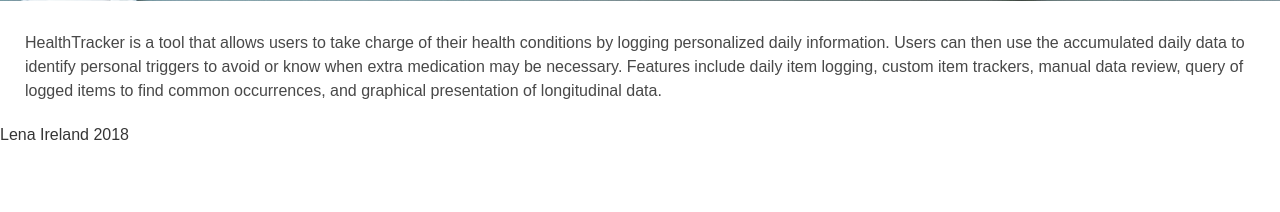
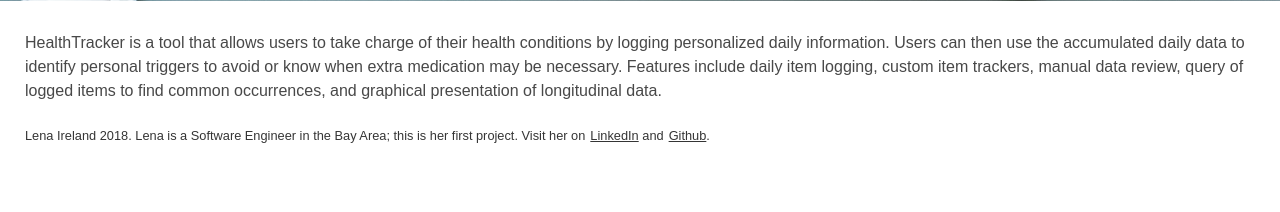
Before and after one commit to lenaireland/healthapp, a Flask app: page / in a window 1280 px wide. Shown: the part 588-800 px from the top of the page. Run offline with Flask 2, Linux system fonts and the light colour scheme; some libraries are stand-ins or nearby versions.

Commit message:
Updated site footer with personal info

```diff
--- a/static/css/styles.css
+++ b/static/css/styles.css
@@ -8,6 +8,11 @@ h1, h2, h3, h4, h5, h6 {
 body {
   font-family: "Open+sans", sans-serif;
   color: #353535;
+}
+
+footer {
+  padding-left: 25px;
+  padding-right: 25px;
 }
 
 /*Navbar*/
@@ -68,6 +73,10 @@ body {
 a {
   padding-left: 5px;
   color: #353535;
+}
+
+.footer-link {
+  text-decoration: underline
 }
 
 .nav a i {
--- a/templates/base.html
+++ b/templates/base.html
@@ -70,7 +70,10 @@
 
   {% block content %} put your content here {% endblock %}
 
-  <footer> Lena Ireland 2018</footer>
+  <footer>
+    <small>Lena Ireland 2018. Lena is a Software Engineer in the Bay Area; this is her first project.
+    Visit her on<a href="http://www.linkedin.com/in/lenaireland" class="footer-link">LinkedIn</a> and<a href="https://github.com/lenaireland" class="footer-link">Github</a>.</small>
+  </footer>
 
   <!-- <script src="https://code.jquery.com/jquery-3.2.1.slim.min.js"></script> -->
   <script src="https://cdnjs.cloudflare.com/ajax/libs/popper.js/1.12.9/umd/popper.min.js"></script>
```
